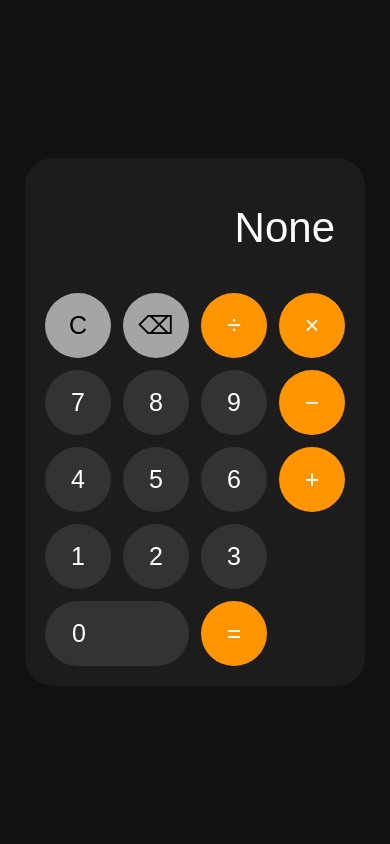
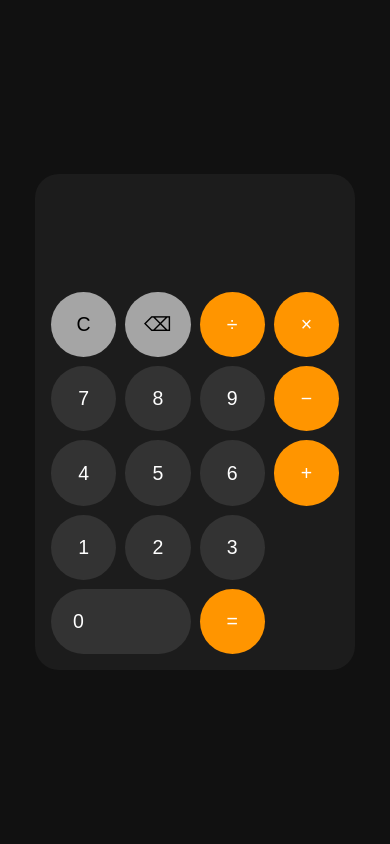
Before and after one commit to youraiguydev-a11y/calculator, a Flask app: page / in a window 390 px wide. Run offline with Flask 3, Linux system fonts and the light colour scheme.

Commit message:
Enhance responsive design and input handling
Updated styles for responsiveness and improved layout. Changed input handling for display and form submission.

```diff
--- a/templates/index.html
+++ b/templates/index.html
@@ -1,6 +1,7 @@
 <!DOCTYPE html>
 <html>
 <head>
+    <meta name="viewport" content="width=device-width, initial-scale=1.0">
     <title>Calculator</title>
 
     <style>
@@ -8,18 +9,26 @@
             box-sizing: border-box;
         }
 
+        html, body {
+            margin: 0;
+            width: 100%;
+            min-height: 100%;
+        }
+
         body {
-            margin: 0;
             min-height: 100vh;
             display: flex;
             justify-content: center;
             align-items: center;
             background: #111;
             font-family: Arial, sans-serif;
+            padding: 20px;
+            overflow-x: hidden;
         }
 
         .calculator {
-            width: 340px;
+            width: 100%;
+            max-width: 340px;
             background: #1c1c1c;
             padding: 20px;
             border-radius: 28px;
@@ -32,10 +41,11 @@
             color: white;
             border: none;
             outline: none;
-            font-size: 42px;
+            font-size: clamp(32px, 8vw, 42px);
             text-align: right;
             padding: 20px 10px;
             margin-bottom: 15px;
+            overflow: hidden;
         }
 
         .buttons {
@@ -45,24 +55,28 @@
         }
 
         button {
-            height: 65px;
+            width: 100%;
+            aspect-ratio: 1 / 1;
             border: none;
             border-radius: 50%;
             background: #333;
             color: white;
-            font-size: 25px;
+            font-size: clamp(18px, 5vw, 25px);
             cursor: pointer;
+            transition: background 0.15s ease;
         }
 
         button:hover {
             background: #444;
         }
 
-        .operator {
+        .operator,
+        .equal {
             background: #ff9500;
         }
 
-        .operator:hover {
+        .operator:hover,
+        .equal:hover {
             background: #e88900;
         }
 
@@ -73,13 +87,51 @@
 
         .zero {
             grid-column: span 2;
+            aspect-ratio: auto;
             border-radius: 35px;
             text-align: left;
             padding-left: 27px;
         }
 
-        .equal {
-            background: #ff9500;
+        @media (max-width: 420px) {
+            body {
+                padding: 12px;
+                align-items: center;
+            }
+
+            .calculator {
+                max-width: 320px;
+                padding: 16px;
+                border-radius: 24px;
+            }
+
+            #display {
+                height: 90px;
+                margin-bottom: 12px;
+                padding: 15px 8px;
+            }
+
+            .buttons {
+                gap: 9px;
+            }
+
+            .zero {
+                padding-left: 22px;
+            }
+        }
+
+        @media (max-width: 340px) {
+            .calculator {
+                padding: 12px;
+            }
+
+            .buttons {
+                gap: 7px;
+            }
+
+            #display {
+                height: 80px;
+            }
         }
     </style>
 </head>
@@ -88,13 +140,13 @@
 
 <div class="calculator">
 
-    <form method="POST">
+    <form method="POST" id="calculatorForm">
 
         <input
             type="text"
             id="display"
             name="display"
-            value="{{ result }}"
+            value="{{ result if result is not none else '' }}"
             readonly
         >
 
@@ -138,9 +190,11 @@
     let operator = "";
     let currentNumber = "";
 
+    const display = document.getElementById("display");
+
     function addNumber(number) {
         currentNumber += number;
-        document.getElementById("display").value = currentNumber;
+        display.value = currentNumber;
     }
 
     function setOperator(op) {
@@ -152,26 +206,22 @@
         operator = op;
         currentNumber = "";
 
-        document.getElementById("display").value =
-            firstNumber + " " + op;
+        display.value = firstNumber + " " + op;
     }
 
     function clearDisplay() {
         firstNumber = "";
         operator = "";
         currentNumber = "";
-
-        document.getElementById("display").value = "";
+        display.value = "";
     }
 
     function deleteNumber() {
         currentNumber = currentNumber.slice(0, -1);
-
-        document.getElementById("display").value = currentNumber;
+        display.value = currentNumber;
     }
 
     function prepareCalculation() {
-
         if (
             firstNumber === "" ||
             currentNumber === "" ||
@@ -184,7 +234,7 @@
         document.getElementById("num2").value = currentNumber;
         document.getElementById("choice").value = operator;
 
-        document.querySelector("form").submit();
+        document.getElementById("calculatorForm").submit();
     }
 </script>
 
```
